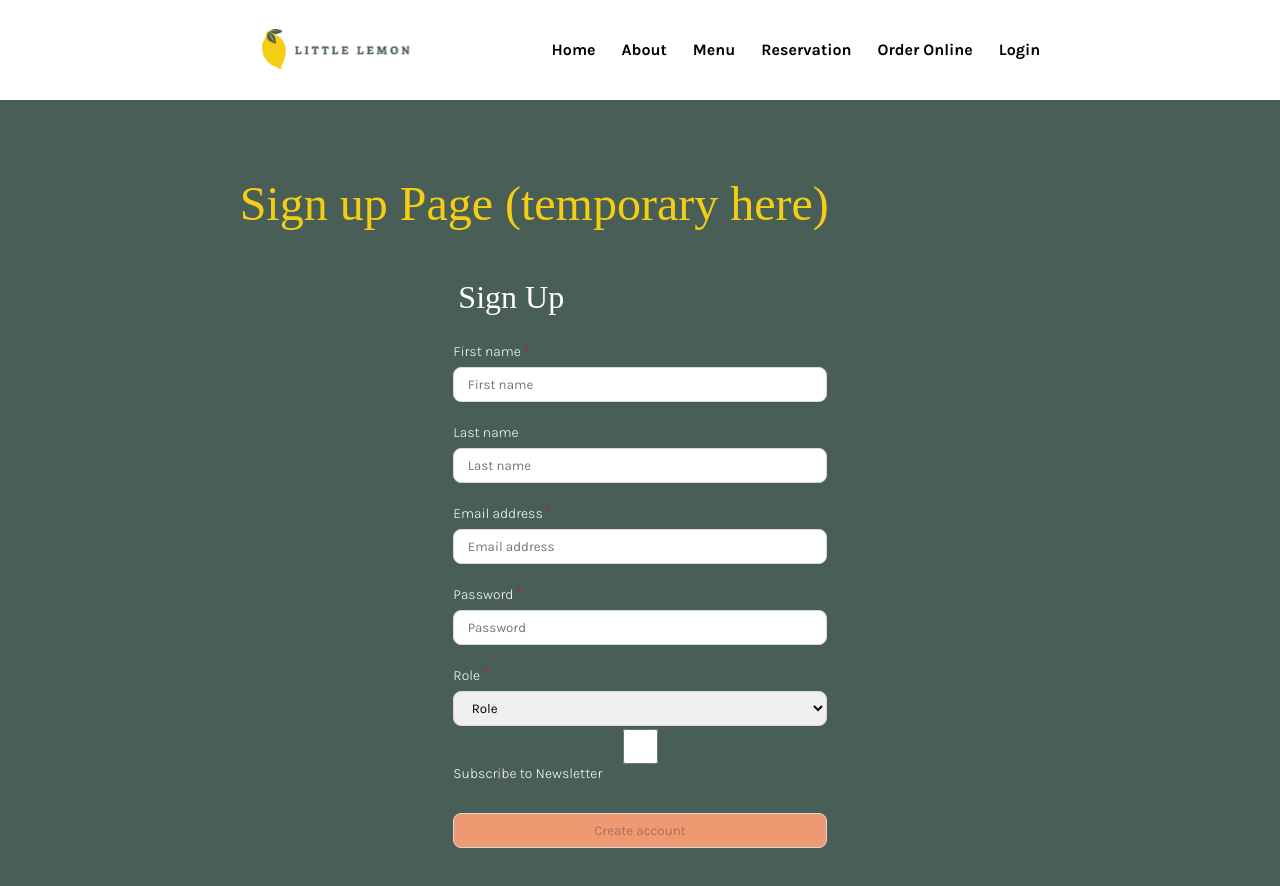
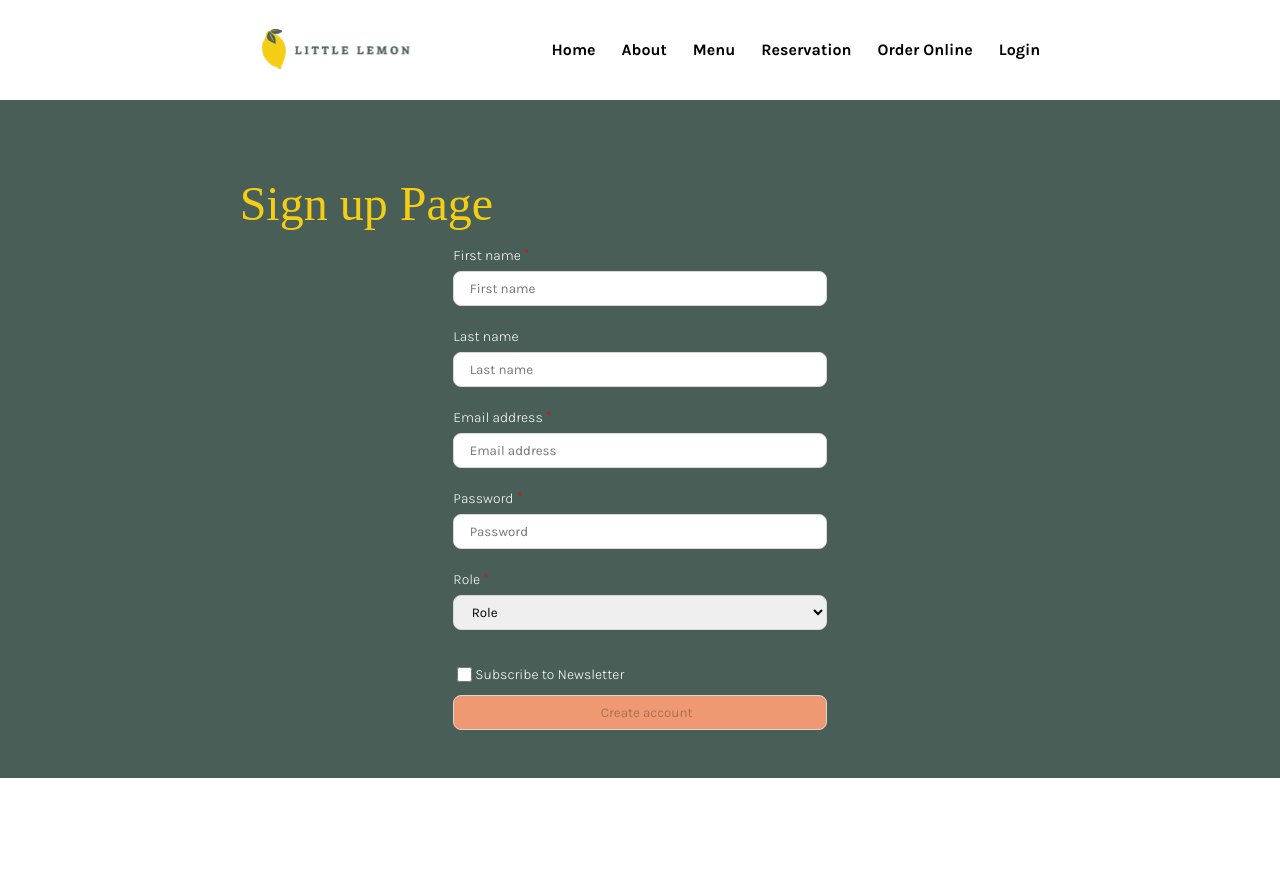
Before and after one commit to habibma/little-lemon-restaurant, a React (Create React App) app: page /login in a window 1280 px wide. Shown: the top 886 px of the page. After the commit the page ends 800 px from the top, so only its background shows below. Built offline with nearby package versions, Linux system fonts and the light colour scheme; a web font is replaced by a local one.

Commit message:
To fix some bugs in signUp form

```diff
--- a/src/assets/css/form.css
+++ b/src/assets/css/form.css
@@ -11,7 +11,7 @@ input, select, textarea {
 }
 
 input, select {
-    padding-left: 1em;
+    text-indent: 1em;
 }
 
 textarea {
@@ -38,6 +38,19 @@ input[type=submit]:disabled {
 }
 input[type=submit]:enabled {
     background-color: #F4CE14;
+}
+
+input[type=checkbox] {
+  width: 15px;
+}
+
+.signUp--checkbox {
+  display: flex;
+  flex-direction: row;
+  place-items: center;
+}
+.signUp--checkbox label {
+  margin-bottom: initial;
 }
 
 label {
--- a/src/components/SignUpForm.js
+++ b/src/components/SignUpForm.js
@@ -12,7 +12,8 @@ export function SignUpForm() {
     firstName: "",
     lastName: "",
     email: "",
-    role: "role"
+    role: "role",
+    isSubscribed: false,
   });
 
   const handleChange = ({target}) => {
@@ -31,24 +32,6 @@ export function SignUpForm() {
     setPassword({value: target.value, isTouched: true})
     }
 
-  /* const [firstName, setFirstName] = useState("");
-  const handleChangeFirstName = ({ target }) =>
-    setFirstName(target.value);
-
-  const [lastName, setLastName] = useState("");
-  const handleCahngeLastName = ({ target }) =>
-    setLastName(target.value);
-
-  const [email, setEmail] = useState("");
-  const handleChangeEmail = ({ target }) =>
-    setEmail(target.value);
-
-
-
-  const [role, setRole] = useState("role");
-  const handleChangeRole = ({ target }) =>
-    setRole(target.value); */
-
   const getIsFormValid = () => {
       return (signUpData.firstName && signUpData.email && validateEmail(signUpData.email) && password.value.length >= 8 && signUpData.role !== "role");
     };
@@ -60,7 +43,10 @@ export function SignUpForm() {
       email: "",
       role: "role"
     })
-    setPassword("")
+    setPassword({
+      value: "",
+      isTouched: false,
+    })
   };
 
   const handleSubmit = (e) => {
@@ -72,7 +58,7 @@ export function SignUpForm() {
   return (
         <form onSubmit={handleSubmit}>
           <fieldset>
-            <h2>Sign Up</h2>
+            {/* <h2>Sign Up</h2> */}
             <div className="Field">
               <label>
                 First name <sup>*</sup>
@@ -113,7 +99,6 @@ export function SignUpForm() {
                 value={password.value}
                 placeholder="Password"
                 onChange={handleChangePassword}
-                name= "password"
               />
               {password.value.length < 8 && password.isTouched && <PasswordErrorMessage />}
             </div>
@@ -121,12 +106,14 @@ export function SignUpForm() {
               <label>
                 Role <sup>*</sup>
               </label>
-              <select value={signUpData.role} onChange={handleChange}>
+              <select value={signUpData.role} onChange={handleChange} name="role">
                 <option value="role" disabled>Role</option>
                 <option value="individual">Individual</option>
                 <option value="business">Business</option>
               </select>
-              <input type="checkbox" id="signUp--checkbox" /><label htmlFor="signUp--checkbox">Subscribe to Newsletter</label>
+            </div>
+            <div className="signUp--checkbox">
+                <input type="checkbox" value={signUpData.isSubscribed} handleChange={handleChange}/><label htmlFor="signUp--checkbox">Subscribe to Newsletter</label>
             </div>
             <input value="Create account" type="submit" disabled={!getIsFormValid()} />
           </fieldset>
--- a/src/components/pages/SignUpPage.js
+++ b/src/components/pages/SignUpPage.js
@@ -13,7 +13,7 @@ export const SignUpPage = () => {
             <Main>
                 <div className="container">
                     <section className="eight">
-                        <h1>Sign up Page (temporary here)</h1>
+                        <h1>Sign up Page</h1>
                     </section>
                     <br />
                     <section className="four">
```
